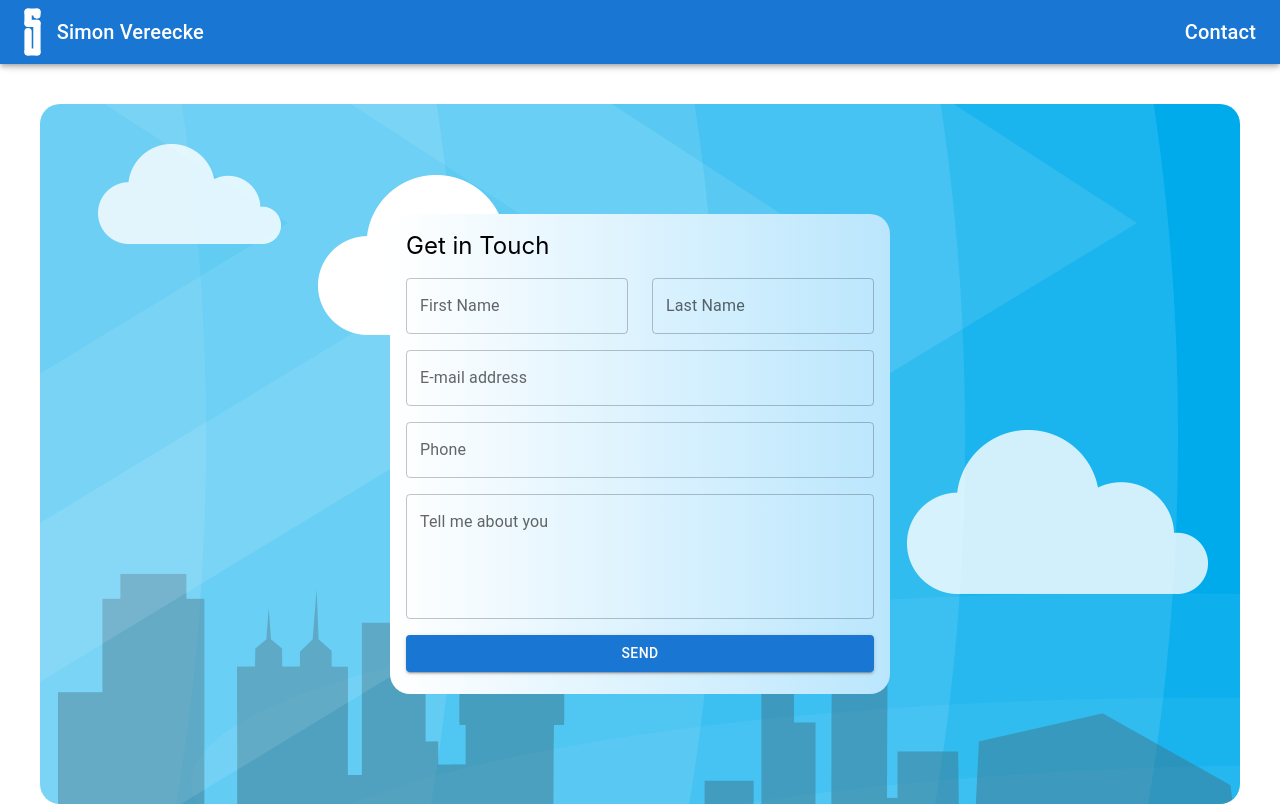
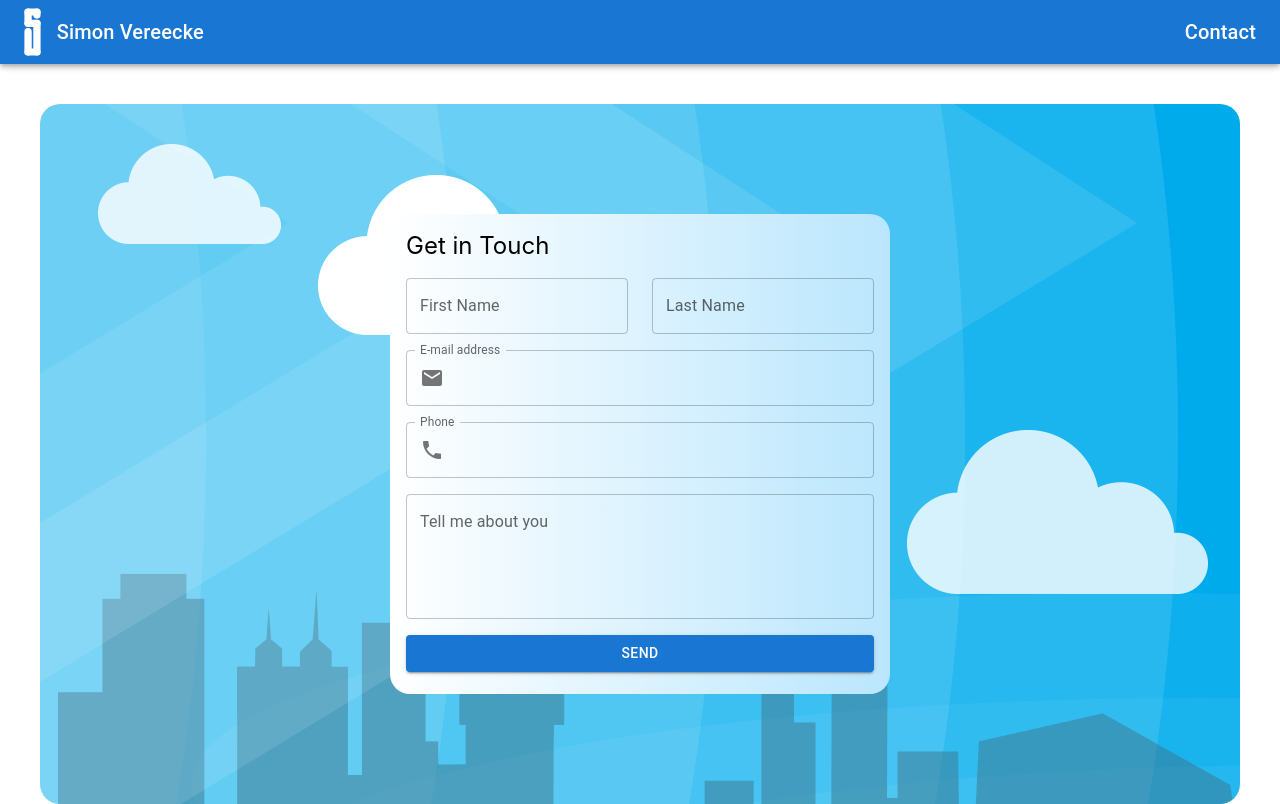
Before and after one commit to Simplify4Me2/my-awesome-website, a React (Vite) app in the folder my-awesome-website-react-app/: page /contact in a window 1280 px wide. Built offline with nearby package versions, Linux system fonts and the light colour scheme.

Commit message:
add icons to contact fields

```diff
--- a/my-awesome-website-react-app/src/contact/contact.tsx
+++ b/my-awesome-website-react-app/src/contact/contact.tsx
@@ -1,7 +1,7 @@
 import React from "react";
 import { Header } from "../components/header";
 import { Box, Button, InputAdornment, Stack, TextField } from "@mui/material";
-import { AccountCircle } from "@mui/icons-material";
+import { Email, Phone } from "@mui/icons-material";
 
 export function Contact() {
   return (
@@ -39,8 +39,8 @@ export function Contact() {
                 <TextField label="First Name" variant="outlined" />
                 <TextField label="Last Name" />
               </Stack>
-                <TextField label="E-mail address" type="email" inputProps={{ startAdornment: (<InputAdornment position="start"><AccountCircle /></InputAdornment>) }} />
-                <TextField label="Phone" type="tel" />
+                <TextField label="E-mail address" type="email" InputProps={{ startAdornment: (<InputAdornment position="start"><Email /></InputAdornment>) }} />
+                <TextField label="Phone" type="tel" InputProps={{ startAdornment: (<InputAdornment position="start"><Phone /></InputAdornment>) }} />
                 <TextField label="Tell me about you" multiline minRows={4} maxRows={5}/>
                 <Button variant="contained" >Send</Button>
             </Stack>
--- a/my-awesome-website-react-app/src/home/home.tsx
+++ b/my-awesome-website-react-app/src/home/home.tsx
@@ -30,6 +30,8 @@ export function Home() {
           />
           <Certificates />
         </Container>
+        // should I use forwardRef here ??
+        // https://react.dev/reference/react/forwardRef
         <MyToolkit elementRef={myToolkitRef} />
         <Portfolio elementRef={myPortfolioRef} />
       </Container>
```
